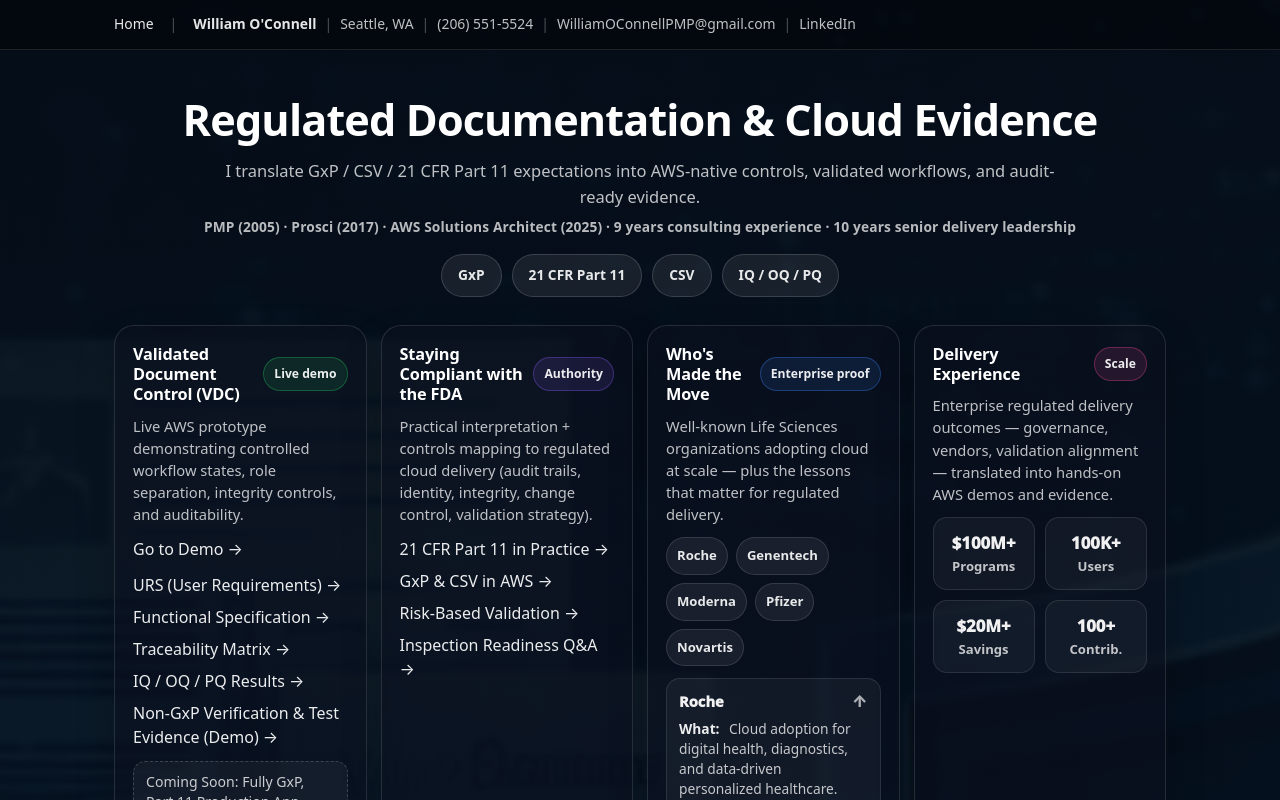
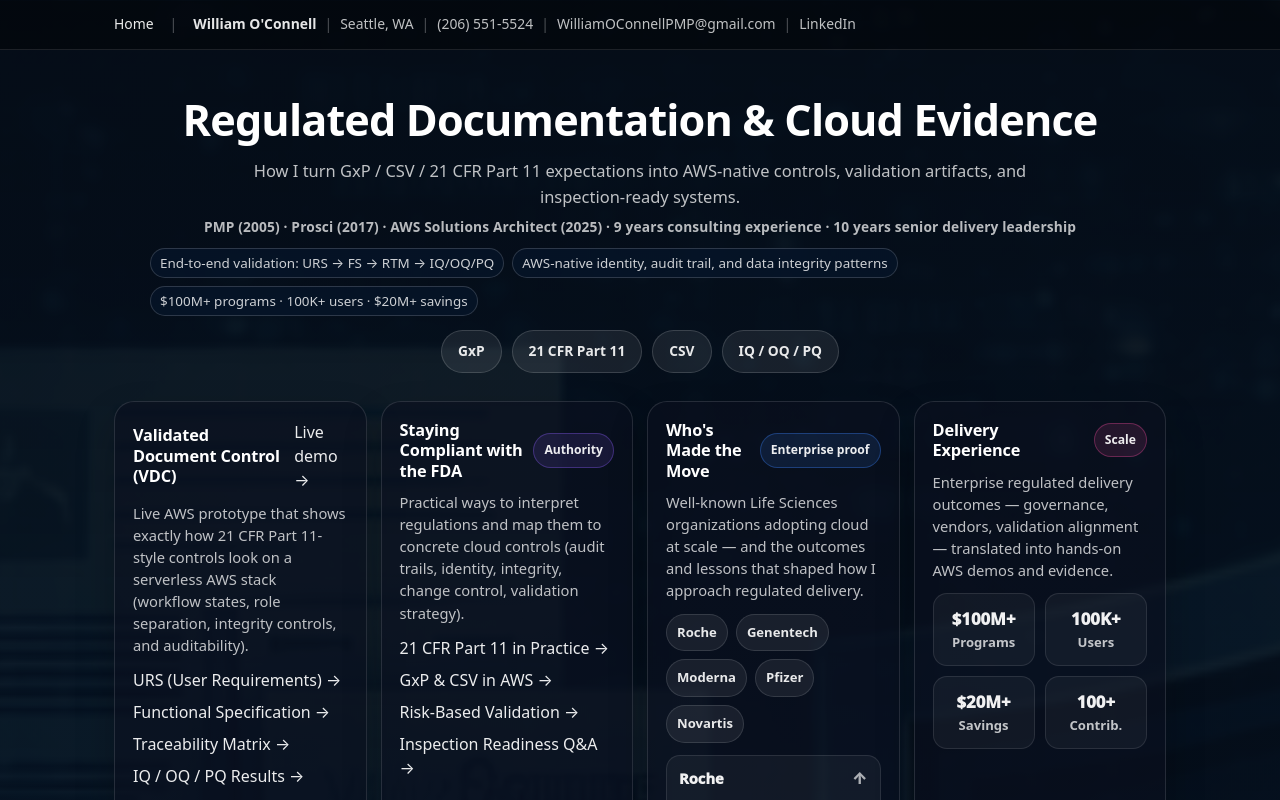
Before and after one commit to williamoconnellpmp-source/vdc-prod-deployment, a Next.js app: page /life-sciences/evidence in a window 1280 px wide. Shown: the top 800 px of the page. Built offline with nearby package versions, Linux system fonts and the light colour scheme.

Commit message:
Refine evidence page copy and add validation summary strip

```diff
--- a/pages/life-sciences/evidence.js
+++ b/pages/life-sciences/evidence.js
@@ -72,13 +72,19 @@ export default function EvidencePage() {
             <section className="hero">
               <h1 className="h1">Regulated Documentation &amp; Cloud Evidence</h1>
               <p className="subtitle">
-                I translate GxP / CSV / 21 CFR Part 11 expectations into AWS-native controls, validated workflows,
-                and audit-ready evidence.
+                How I turn GxP / CSV / 21 CFR Part 11 expectations into AWS-native controls, validation artifacts, and
+                inspection-ready systems.
               </p>
 
               <div className="credLine">
                 PMP (2005) · Prosci (2017) · AWS Solutions Architect (2025) · 9 years consulting experience · 10 years
                 senior delivery leadership
+              </div>
+
+              <div className="summaryStrip" aria-label="Portfolio highlights">
+                <span className="summaryItem">End-to-end validation: URS → FS → RTM → IQ/OQ/PQ</span>
+                <span className="summaryItem">AWS-native identity, audit trail, and data integrity patterns</span>
+                <span className="summaryItem">$100M+ programs · 100K+ users · $20M+ savings</span>
               </div>
 
               <div className="badges">
@@ -94,18 +100,14 @@ export default function EvidencePage() {
               <div className="card">
                 <div className="cardHeader">
                   <h2 className="cardTitle">Validated Document Control (VDC)</h2>
-                  <span className="tag green">Live demo</span>
+                  <Link href="/life-sciences/app" className="tag green tagButton">
+                    Live demo →
+                  </Link>
                 </div>
                 <p className="cardDesc">
-                  Live AWS prototype demonstrating controlled workflow states, role separation, integrity controls,
-                  and auditability.
+                  Live AWS prototype that shows exactly how 21 CFR Part 11-style controls look on a serverless AWS stack
+                  (workflow states, role separation, integrity controls, and auditability).
                 </p>
-
-                <div className="primaryCtaRow">
-                  <Link href="/life-sciences/app" className="primaryCta">
-                    Go to Demo →
-                  </Link>
-                </div>
 
                 <div className="cardLinks">
                   <Link href="/life-sciences/docs/urs" className="cardLink">
@@ -120,12 +122,7 @@ export default function EvidencePage() {
                   <Link href="/life-sciences/docs/iq-oq-pq" className="cardLink">
                     IQ / OQ / PQ Results →
                   </Link>
-                  <Link href="/life-sciences/docs/vdc-non-gxp-evidence" className="cardLink">
-                    Non-GxP Verification &amp; Test Evidence (Demo) →
-                  </Link>
                 </div>
-
-                <div className="note">Coming Soon: Fully GxP, Part 11 Production App.</div>
               </div>
 
               {/* BOX 2 */}
@@ -135,8 +132,8 @@ export default function EvidencePage() {
                   <span className="tag purple">Authority</span>
                 </div>
                 <p className="cardDesc">
-                  Practical interpretation + controls mapping to regulated cloud delivery (audit trails, identity,
-                  integrity, change control, validation strategy).
+                  Practical ways to interpret regulations and map them to concrete cloud controls (audit trails,
+                  identity, integrity, change control, validation strategy).
                 </p>
                 <div className="cardLinks">
                   <Link href="/life-sciences/docs/21-cfr-practice" className="cardLink">
@@ -161,8 +158,8 @@ export default function EvidencePage() {
                   <span className="tag blue">Enterprise proof</span>
                 </div>
                 <p className="cardDesc">
-                  Well-known Life Sciences organizations adopting cloud at scale — plus the lessons that matter for
-                  regulated delivery.
+                  Well-known Life Sciences organizations adopting cloud at scale — and the outcomes and lessons that
+                  shaped how I approach regulated delivery.
                 </p>
 
                 {/* Company chips */}
@@ -505,12 +502,29 @@ export default function EvidencePage() {
             margin: 0 auto 8px;
           }
           .credLine {
-            margin: 0 auto 16px;
+            margin: 0 auto 10px;
             max-width: 980px;
             font-size: 0.86rem;
             font-weight: 750;
             color: rgba(255, 255, 255, 0.72);
             letter-spacing: 0.01em;
+          }
+
+          .summaryStrip {
+            margin: 0 auto 14px;
+            max-width: 980px;
+            font-size: 0.84rem;
+            color: rgba(255, 255, 255, 0.8);
+            display: flex;
+            flex-wrap: wrap;
+            gap: 8px;
+          }
+
+          .summaryItem {
+            padding: 4px 9px;
+            border-radius: 999px;
+            border: 1px solid rgba(255, 255, 255, 0.16);
+            background: rgba(6, 20, 40, 0.85);
           }
 
           .badges {
@@ -572,6 +586,14 @@ export default function EvidencePage() {
           .tag.green {
             border-color: rgba(34, 197, 94, 0.35);
             background: rgba(34, 197, 94, 0.12);
+          }
+          .tag.tagButton {
+            text-decoration: none;
+            display: inline-flex;
+            align-items: center;
+            justify-content: center;
+            gap: 6px;
+            cursor: pointer;
           }
           .tag.purple {
             border-color: rgba(139, 92, 246, 0.35);
```
